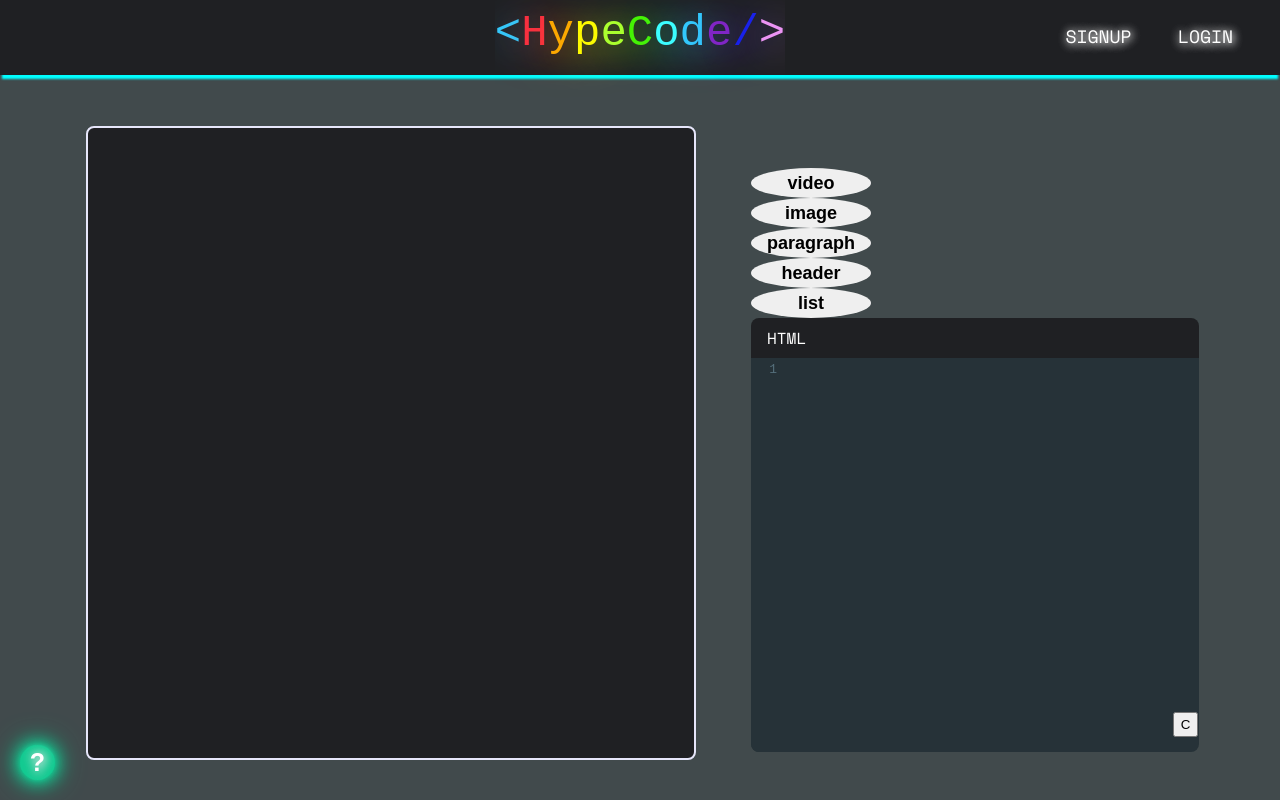
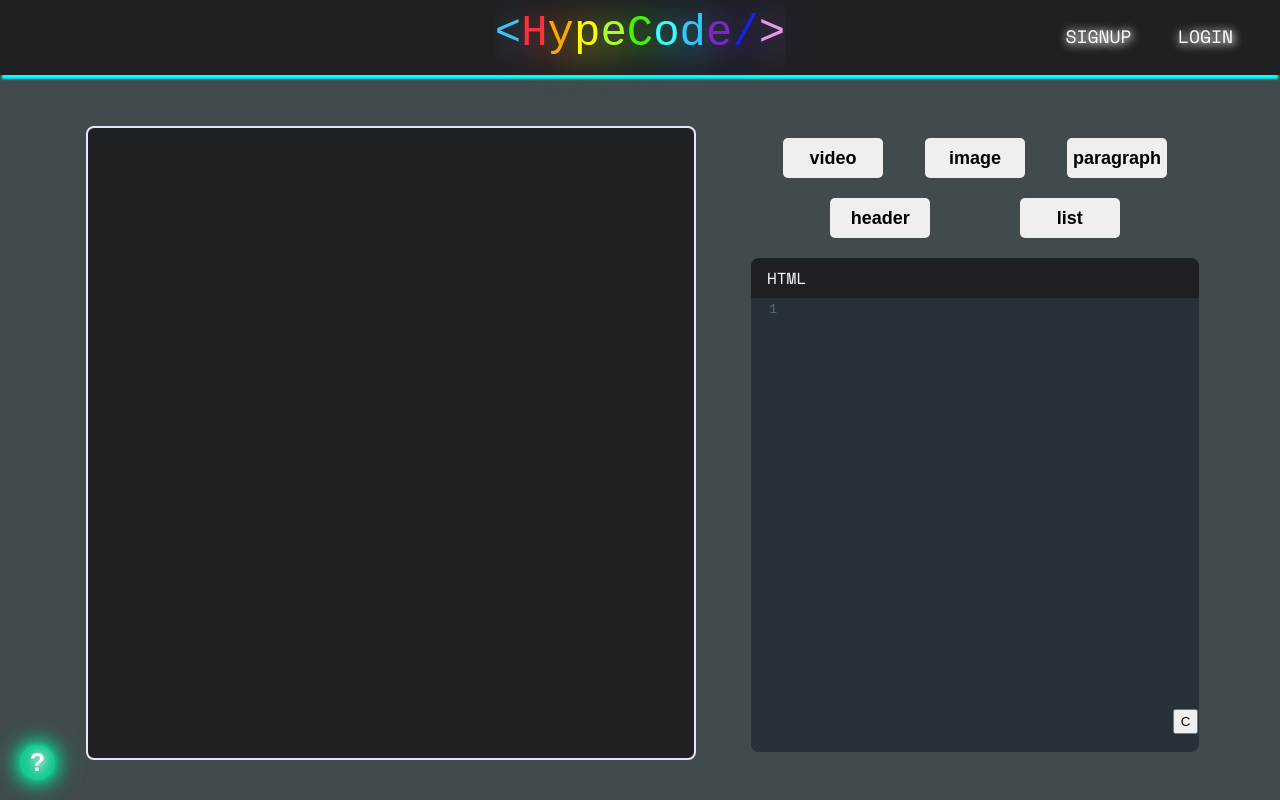
Before and after one commit to susanzea/HypeCode00, a React (Create React App) app in the folder frontend/: page /#/ in a window 1280 px wide. Built offline with nearby package versions, Linux system fonts and the light colour scheme.

Commit message:
styling tag buttons

```diff
--- a/frontend/src/assets/style/index.scss
+++ b/frontend/src/assets/style/index.scss
@@ -17,7 +17,7 @@ body {
 }
 
 .right-pane {
-  height: 75vh;
+  height: 80vh;
 }
 
 .left-pane {
--- a/frontend/src/assets/style/tag_buttons.scss
+++ b/frontend/src/assets/style/tag_buttons.scss
@@ -1,10 +1,18 @@
+#tag-buttons {
+    display: flex;
+    flex-wrap: wrap;
+    justify-content: space-evenly;
+    margin-bottom: 10px;
+}
+
 .tag-button {
     font-size: 18px;
     font-weight: bold;
     border: none;
-    border-radius: 50%;
-    width: 120px;
-    height: 30px;
+    border-radius: 5px;
+    width: 100px;
+    height: 40px;
+    margin: 10px 10px;
 }
 
 .tag-form {
--- a/frontend/src/components/editor/Editor.js
+++ b/frontend/src/components/editor/Editor.js
@@ -284,7 +284,7 @@ class Editor extends React.Component {
 
         return (
         <div className="editor-container">
-            <section id="tag-buttons">
+            <div id="tag-buttons">
                 <div className="add-tag" id="iframe">
                     <button onClick={this.toggleIframe} className='tag-button' id="show-iframe-form">video</button>
                     <form onSubmit={this.appendIframe} className='tag-form' id="video-form">
@@ -367,7 +367,7 @@ class Editor extends React.Component {
 
                 </div>
 
-            </section>
+            </div>
 
 
             <div className='editor-title'>
```
